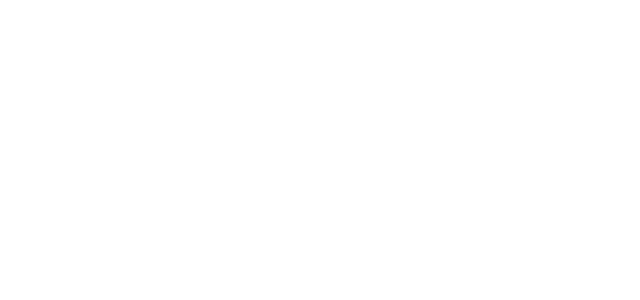
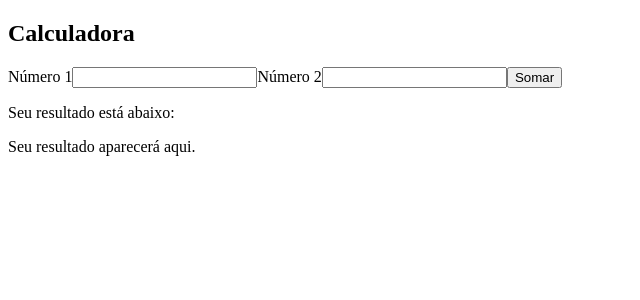
Before and after one commit to gustavokowallski/Calculadora_Angular, an Angular app: page / in a window 1280 px wide. Shown: the top 300 px of the page, without its empty margins (0-640 px from the left). Built offline with nearby package versions, Linux system fonts and the light colour scheme.

Commit message:
feat(calculadora.html): Criando HTML básico para calculadora

```diff
--- a/src/app/calculadora/calculadora.html
+++ b/src/app/calculadora/calculadora.html
@@ -0,0 +1,24 @@
+<div class="container">
+    <div class="form-box">
+        <form>
+            <h2>Calculadora</h2>
+            <label for="numero1">Número 1</label>
+            <input type="number" name="numero1" id="numero1" />
+
+            <label for="numero2">Número 2</label>
+            <input type="number" name="numero2" id="numero2"/>
+
+            <button type="submit">Somar</button>
+        </form>
+
+        <div class="result-display">
+            <p>Seu resultado está abaixo:</p>
+        </div>
+
+
+            <div class="result-display">
+                <p>Seu resultado aparecerá aqui.</p>
+            </div>
+
+    </div>
+</div>
```
